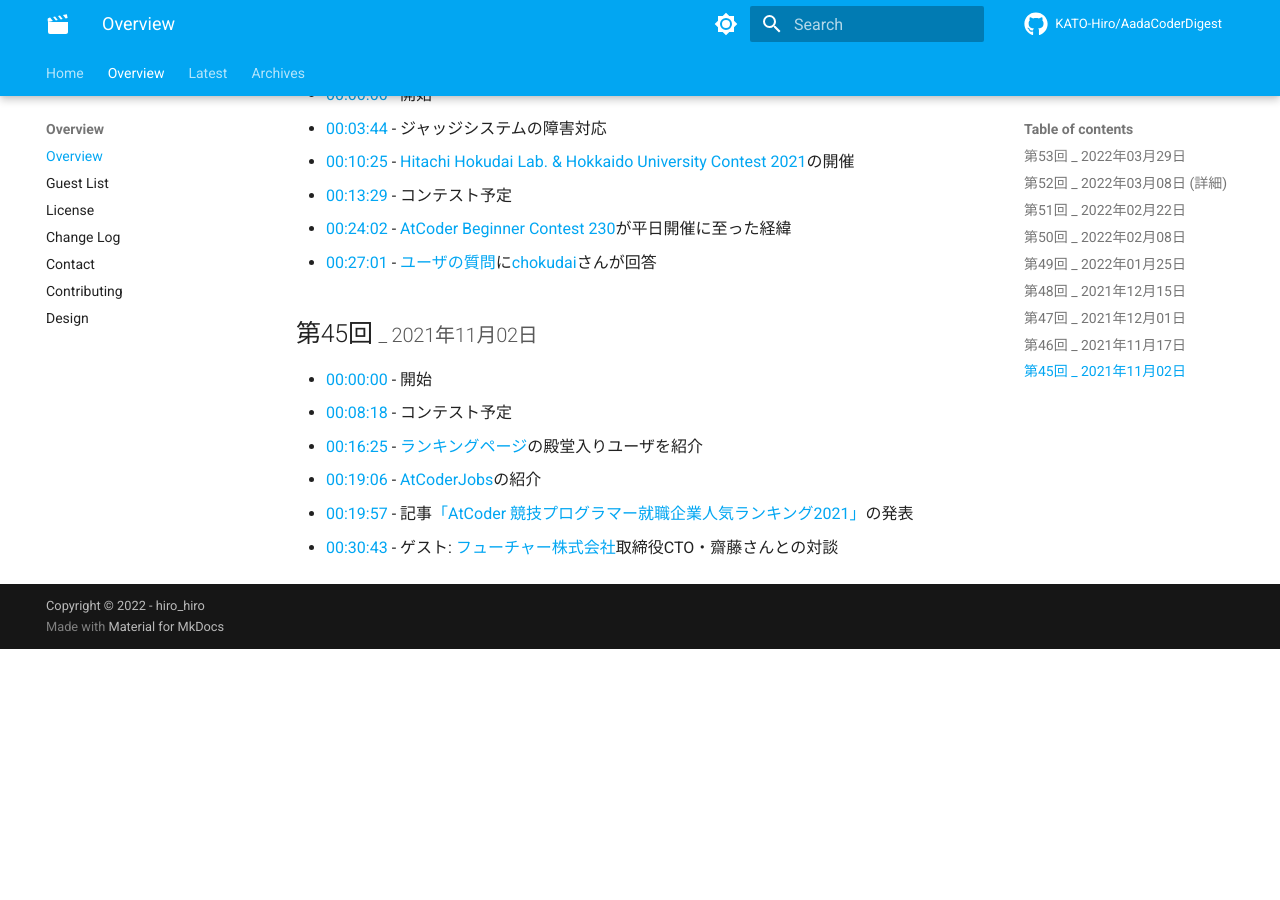
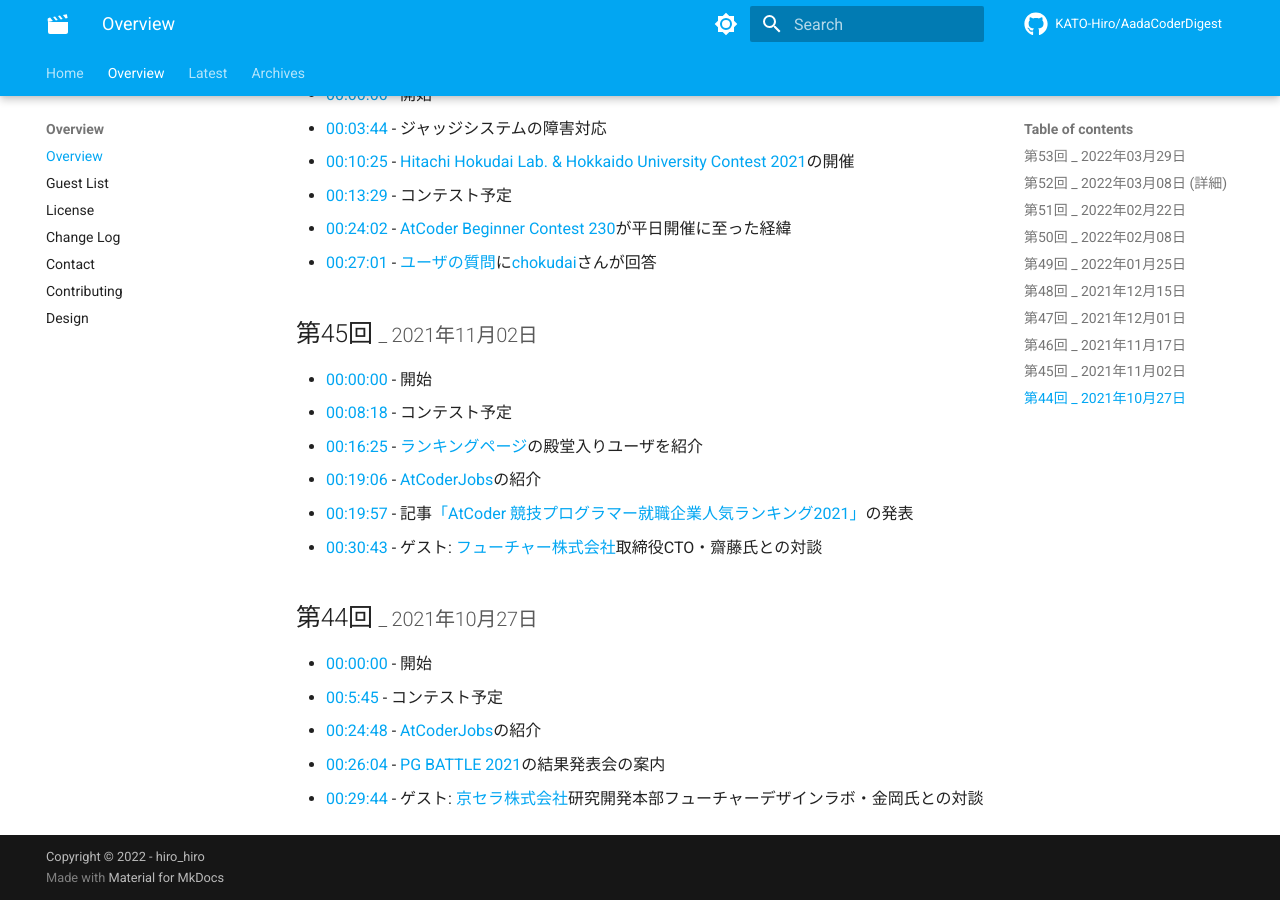
Before and after one commit to KATO-Hiro/AadaCoderDigest, an MkDocs documentation site: the page built from docs/overview/overview.md, in a window 1280 px wide and 900 px high, scrolled down 2398 px. Built offline with MkDocs 1.6.1 and Material for MkDocs 9.7.7, drawn with Linux system fonts in a browser that asks for light colours; comment, search, counter and statistics services are not loaded; before the commit the page ends 3047 px from its top, so only the background shows below that.

Commit message:
:sparkles: Add toc for 44th  (#46)

```diff
--- a/docs/overview/overview.md
+++ b/docs/overview/overview.md
@@ -83,4 +83,12 @@
 - [00:16:25](https://youtu.be/SbtpiZ59K3M?t=985){.internal-link target=_blank} - [ランキングページ](https://atcoder.jp/hof){.internal-link target=_blank}の殿堂入りユーザを紹介
 - [00:19:06](https://youtu.be/SbtpiZ59K3M?t=1146){.internal-link target=_blank} - [AtCoderJobs](https://jobs.atcoder.jp/){.internal-link target=_blank}の紹介
 - [00:19:57](https://youtu.be/SbtpiZ59K3M?t=1197){.internal-link target=_blank} - 記事[「AtCoder 競技プログラマー就職企業人気ランキング2021」](https://prtimes.jp/main/html/rd/p/000000035.000028415.html){.internal-link target=_blank}の発表
-- [00:30:43](https://youtu.be/SbtpiZ59K3M?t=1843){.internal-link target=_blank} - ゲスト: [フューチャー株式会社](https://www.future.co.jp){.internal-link target=_blank}取締役CTO・齋藤さんとの対談
+- [00:30:43](https://youtu.be/SbtpiZ59K3M?t=1843){.internal-link target=_blank} - ゲスト: [フューチャー株式会社](https://www.future.co.jp){.internal-link target=_blank}取締役CTO・齋藤氏との対談
+
+## 第44回 <small>_ 2021年10月27日 </small>
+
+- [00:00:00](https://youtu.be/CPphpNFsTf0?t=0){.internal-link target=_blank} - 開始
+- [00:5:45](https://youtu.be/CPphpNFsTf0?t=345){.internal-link target=_blank} - コンテスト予定
+- [00:24:48](https://youtu.be/CPphpNFsTf0?t=1488){.internal-link target=_blank} - [AtCoderJobs](https://jobs.atcoder.jp/){.internal-link target=_blank}の紹介
+- [00:26:04](https://youtu.be/CPphpNFsTf0?t=1564){.internal-link target=_blank} - [PG BATTLE 2021](https://products.sint.co.jp/pg_battle_2021){.internal-link target=_blank}の結果発表会の案内
+- [00:29:44](https://youtu.be/CPphpNFsTf0?t=1784){.internal-link target=_blank} - ゲスト: [京セラ株式会社](https://www.kyocera.co.jp/){.internal-link target=_blank}研究開発本部フューチャーデザインラボ・金岡氏との対談
```
Also changed, not shown: docs/guest/guest_list.md (+2 -1 lines).
